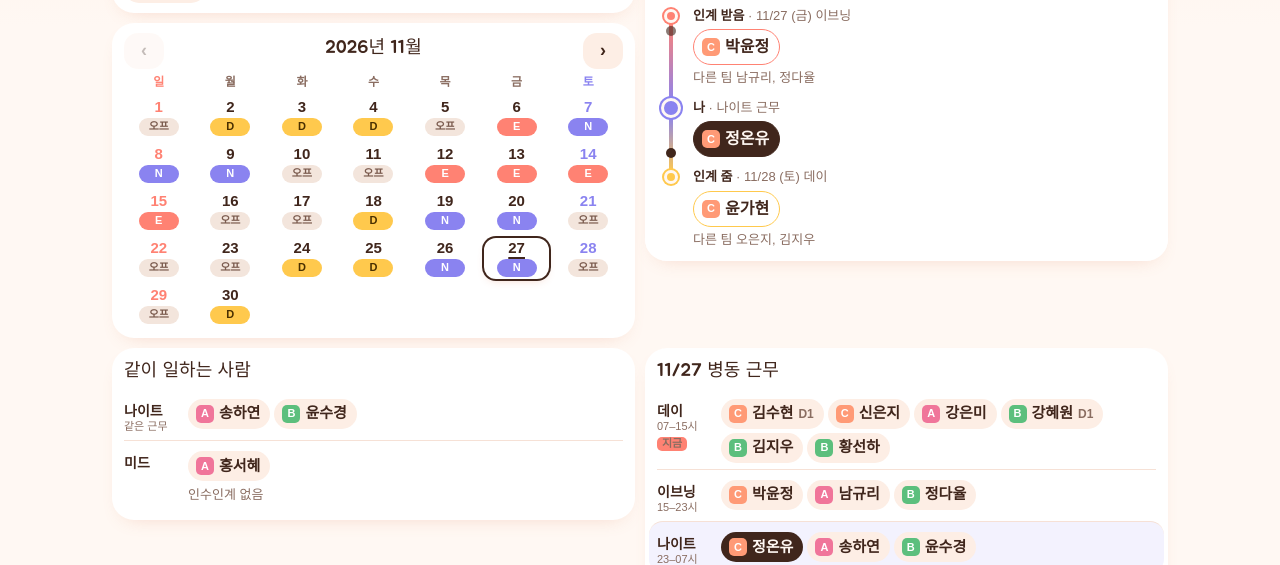
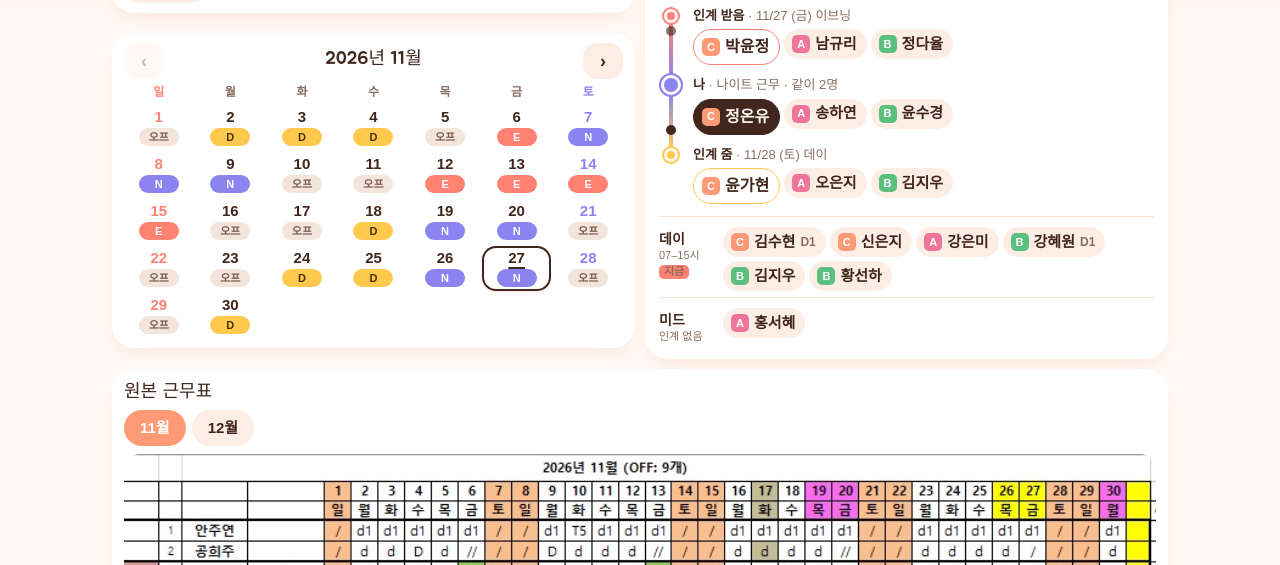
Before and after one commit to honghongonon/onyu-handover-board, a plain HTML site: page index.html in a window 1280 px wide. Shown: the part 235-800 px from the top of the page. Drawn offline with Linux system fonts and the light colour scheme; a web font is replaced by a local one.

Commit message:
인계 카드에 A·B·C팀 전원과 병동 근무를 합치기
같은 팀을 맨 앞에 크게 두고 다른 팀을 이어 붙인다. 같이 일하는 사람과
병동 근무 패널을 없애고 인계 카드 안에 합쳐 더 짧게 보이게 한다.

Co-Authored-By: Claude Opus 5.5 <noreply@anthropic.com>
Claude-Session: https://claude.ai/code/session_0175ye5dALxGDBRYNwhHMq7p

```diff
--- a/index.html
+++ b/index.html
@@ -14,7 +14,7 @@
    PICTURE a sky band for the selected shift (sun, sunset, moon) over a vertical relay: 받는 인계 → 나 → 주는 인계
    COLOUR white or deep night ground; shift colours amber D, coral E, indigo N, teal MD; team rose A, green B, sky C
    TYPE IBM Plex Sans KR for everything, weights carry hierarchy
-   LAYOUT phone first: header, Sun–Sat month calendar, now, relay, coworkers, ward board, original photos; at 760px+ calendar beside relay */
+   LAYOUT phone first: header, Sun–Sat month calendar, now, relay (all teams, my team first) with the rest of the ward folded in, original photos; at 760px+ calendar beside relay */
 :root{color-scheme:light;--bg:light-dark(#fff8f3,#1c1512);--top:light-dark(#ffeee3,#2a1d18);--surf:light-dark(#ffffff,#261c18);--ink:light-dark(#40261c,#f8eae2);--mute:light-dark(#8a6d61,#bfa293);--line:light-dark(#f6e1d6,#3b2c25);--card:light-dark(#fdeee5,#33251f);--sh:light-dark(rgba(220,120,80,.32),rgba(0,0,0,.5));--acc:#ff9a76;--d:#ffc94d;--e:#ff8273;--n:#8a83f0;--md:#45bfa2;--ta:#f0759a;--tb:#5cbf7d;--tc:#ff9a76;--off:light-dark(#c9aea2,#7d675e)}
 :root[data-theme=light]{color-scheme:light}
 :root[data-theme=dark]{color-scheme:light}
@@ -58,9 +58,9 @@ button:focus-visible{outline:2px solid var(--tc);outline-offset:2px}
 main{padding:10px max(12px,env(safe-area-inset-left,0px)) calc(24px + env(safe-area-inset-bottom,0px));max-width:1080px;margin:0 auto;display:grid;gap:10px}
 #hero,#now,#mine{scroll-margin-top:84px}
 [hidden]{display:none!important}
-#mine{grid-area:me}#calbox{grid-area:cal;touch-action:pan-y}#now{grid-area:now}#hero{grid-area:hero}#crew{grid-area:crew}#board{grid-area:board}#pics{grid-area:pics}
-main{grid-template-areas:"me" "now" "cal" "hero" "crew" "board" "pics"}
-@media(min-width:760px){main{grid-template-columns:minmax(0,1fr) minmax(0,1fr);grid-template-areas:"me me" "now hero" "cal hero" "crew board" "pics pics";align-items:start}}
+#mine{grid-area:me}#calbox{grid-area:cal;touch-action:pan-y}#now{grid-area:now}#hero{grid-area:hero}#pics{grid-area:pics}
+main{grid-template-areas:"me" "now" "cal" "hero" "pics"}
+@media(min-width:760px){main{grid-template-columns:minmax(0,1fr) minmax(0,1fr);grid-template-areas:"me me" "now hero" "cal hero" "pics pics";align-items:start}}
 .hero{border-radius:18px;overflow:hidden;background:var(--card);border:1px solid var(--line)}
 .sky{position:relative;height:96px;padding:12px 16px;color:#fff;transition:background .5s}
 .sky.D{background:linear-gradient(160deg,#ffe29a,#ffb347 70%,#f59a23);color:#2b1a00}
@@ -90,6 +90,9 @@ main{grid-template-areas:"me" "now" "cal" "hero" "crew" "board" "pics"}
 .chip .cd{font-size:12px;color:var(--mute);font-weight:600}
 .others{margin-top:3px;font-size:13px;color:var(--mute)}
 .note{font-size:13px;color:var(--mute);margin-top:4px}
+.ext{padding:0 14px 10px}
+.ext .row:first-child{border-top:1px solid var(--line)}
+.ext .row.on{margin:0 -8px}
 .panel{border:1px solid var(--line);border-radius:16px;padding:10px 12px;background:var(--bg)}
 .panel h2{margin:0 0 4px;font-size:16px;letter-spacing:-.02em}
 .row{display:grid;grid-template-columns:56px minmax(0,1fr);gap:8px;padding:6px 0;border-top:1px solid var(--line);align-items:start}
@@ -108,6 +111,7 @@ main{grid-template-areas:"me" "now" "cal" "hero" "crew" "board" "pics"}
 .ward .wh{display:flex;align-items:center;gap:8px;flex-wrap:wrap}
 .ward .wh h2{margin:0}
 .ward .wh .tm{font-size:12px;color:var(--mute);margin-left:auto;white-space:nowrap}
+.lab .nowtag{margin:0 0 0 4px;vertical-align:1px}
 .nowtag{display:inline-block;margin-top:3px;font-size:11px;font-weight:700;color:#fff;background:var(--e);border-radius:5px;padding:0 5px;width:max-content}
 .next{display:flex;align-items:center;justify-content:space-between;gap:12px;margin-top:8px;padding:8px 12px;border-radius:14px;background:var(--bg);border:1px solid var(--line);width:100%;text-align:left;min-height:44px}
 .next b{font-size:16px}
@@ -174,8 +178,6 @@ body{background:linear-gradient(var(--top),var(--bg) 260px) no-repeat,var(--bg)}
     <div class="grid" id="cal"></div>
   </section>
   <section class="hero" id="hero"></section>
-  <section class="panel" id="crew"></section>
-  <section class="panel" id="board"></section>
   <section class="panel" id="pics">
     <h2>원본 근무표</h2>
     <div class="tabs"><button class="tab" type="button" data-p="11" aria-pressed="true">11월</button><button class="tab" type="button" data-p="12" aria-pressed="false">12월</button></div>
@@ -243,15 +245,24 @@ function skyArt(k){
     return o+`${s}<g class="bob"><circle cx="150" cy="46" r="24" fill="#f4f1ff"/><circle cx="161" cy="38" r="20" fill="#2b2f8f"/></g></svg>`}
   return o+`<g class="bob" fill="none" stroke="currentColor" stroke-width="3.5" stroke-linecap="round" stroke-linejoin="round" opacity=".3"><path d="M132 44 h16 l-16 20 h16"/><path d="M158 22 h12 l-12 15 h12"/></g><path d="M70 96 q40-22 80-4 q26 10 50 -2 V96Z" fill="currentColor" opacity=".08"/></svg>`;
 }
-function stopHtml(label,s,i,list,needTeam){
-  const c=`var(--${s.toLowerCase()})`;
+const nowTag=(i,s)=>i===nowI&&s===nowS?'<span class="nowtag">지금</span>':'';
+function stopHtml(label,s,i,list){
   if(list===null)return `<div class="lab"><b>${label}</b> · ${SN[s]}</div><div class="note">${i<0?'10월':'1월'} 근무표가 없어요</div>`;
-  const mine=list.filter(p=>p.t===MY),rest=list.filter(p=>p.t!==MY);
-  let h=`<div class="lab"><b>${label}</b> · ${short(i)} ${SN[s]}</div>`;
-  if(mine.length)h+=`<div class="who">${mine.map(p=>chip(p,true)).join('')}</div>`+(rest.length?`<div class="others">다른 팀 ${rest.map(p=>p.n).join(', ')}</div>`:'');
-  else if(rest.length)h+=`<div class="note">이날 C팀 ${SN[s]} 근무자가 없어요. 다른 팀에서 인계해요.</div><div class="who">${rest.map(p=>chip(p,true)).join('')}</div>`;
-  else h+=`<div class="note">${SN[s]} 근무자가 없어요</div>`;
+  let h=`<div class="lab"><b>${label}</b> · ${short(i)} ${SN[s]}${nowTag(i,s)}</div>`;
+  if(!list.length)return h+`<div class="note">${SN[s]} 근무자가 없어요</div>`;
+  const has=list.some(p=>p.t===MY);
+  h+=`<div class="who">${list.map(p=>chip(p,!has||p.t===MY)).join('')}</div>`;
+  if(!has)h+=`<div class="note">이날 ${MY}팀 ${SN[s]} 근무자가 없어서 다른 팀에서 인계해요</div>`;
   return h;
+}
+/* 인계 카드 아래 칸: 그날 나머지 근무, 미드, 기타 */
+function rowHtml(i,s,sub,hl){
+  const l=on(i,s);
+  return `<div class="row${hl?' on':''}" style="--c:var(--${s.toLowerCase()})"><div class="h"><b>${SN[s]}</b>${sub?`<span>${sub}</span>`:''}${nowTag(i,s)}</div><div class="who">${l.map(p=>chip(p)).join('')||'<span class="note">없음</span>'}</div></div>`;
+}
+function etcRow(i){
+  const etc=people.filter(p=>['ETC','LEAVE'].includes(cat(days[i].c[p.n]))).map(p=>({...p,code:days[i].c[p.n]}));
+  return etc.length?`<div class="row"><div class="h"><b>기타</b><span>인계 제외</span></div><div class="who">${etc.map(p=>chip(p)).join('')}</div></div>`:'';
 }
 function hero(){
   const code=days[sel].c[ME],k=cat(code);
@@ -264,40 +275,20 @@ function hero(){
     const to=k==='D'?[sel,'E']:k==='E'?[sel,'N']:[sel+1,'D'];
     const fl=on(from[0],from[1]),tl=on(to[0],to[1]);
     const cv=s=>`var(--${s.toLowerCase()})`;
+    const mates=on(sel,k).filter(p=>p.n!==ME);
     h+=`<div class="relay fade">
       <div class="stop" style="--c:${cv(from[1])};--c2:${cv(k)}"><div class="rail"><span class="line"></span><span class="baton"></span><span class="dot"></span></div><div class="body">${stopHtml('인계 받음',from[1],from[0],fl)}</div></div>
-      <div class="stop mine" style="--c:${cv(k)};--c2:${cv(to[1])}"><div class="rail"><span class="line"></span><span class="baton" style="animation-delay:1.2s"></span><span class="dot"></span></div><div class="body"><div class="lab"><b>나</b> · ${SN[k]} 근무</div><div class="who">${chip({n:ME,t:MY,code},true)}</div></div></div>
+      <div class="stop mine" style="--c:${cv(k)};--c2:${cv(to[1])}"><div class="rail"><span class="line"></span><span class="baton" style="animation-delay:1.2s"></span><span class="dot"></span></div><div class="body"><div class="lab"><b>나</b> · ${SN[k]} 근무${mates.length?` · 같이 ${mates.length}명`:''}${nowTag(sel,k)}</div><div class="who">${chip({n:ME,t:MY,code},true)}${mates.map(p=>chip(p,p.t===MY)).join('')}</div></div></div>
       <div class="stop" style="--c:${cv(to[1])}"><div class="rail"><span class="dot"></span></div><div class="body" style="padding-bottom:0">${stopHtml('인계 줌',to[1],to[0],tl)}</div></div>
-    </div>`;
+    </div>
+    <div class="ext">${k==='D'?rowHtml(sel,'N',HRS.N):k==='N'?rowHtml(sel,'D',HRS.D):''}${rowHtml(sel,'MD','인계 없음')}${etcRow(sel)}</div>`;
   }else{
     let j=sel+1;while(j<days.length&&!['D','E','N'].includes(cat(days[j].c[ME])))j++;
     h+=`<div class="relay fade"><div class="note" style="margin:0">오늘은 인계가 없어요.</div>`+
-      (j<days.length?`<button class="next" type="button" data-go="${j}"><span><span class="lab">다음 근무</span><br><b>${short(j)} ${SN[cat(days[j].c[ME])]}</b></span><span class="pill k-${cat(days[j].c[ME])}">${cat(days[j].c[ME])}</span></button>`:`<div class="note">12월 안에는 남은 근무가 없어요</div>`)+`</div>`;
+      (j<days.length?`<button class="next" type="button" data-go="${j}"><span><span class="lab">다음 근무</span><br><b>${short(j)} ${SN[cat(days[j].c[ME])]}</b></span><span class="pill k-${cat(days[j].c[ME])}">${cat(days[j].c[ME])}</span></button>`:`<div class="note">12월 안에는 남은 근무가 없어요</div>`)+`</div>`+
+      `<div class="ext">${['D','E','N','MD'].map(s=>rowHtml(sel,s,HRS[s])).join('')}${etcRow(sel)}</div>`;
   }
   $('hero').innerHTML=h;
-}
-function crew(){
-  const k=cat(days[sel].c[ME]);
-  const box=$('crew');box.hidden=!['D','E','N'].includes(k);if(box.hidden)return;
-  const md=on(sel,'MD');
-  let h=`<h2>같이 일하는 사람</h2>`;
-  if(['D','E','N'].includes(k)){
-    const mates=on(sel,k).filter(p=>p.n!==ME);
-    h+=`<div class="row" style="--c:var(--${k.toLowerCase()})"><div class="h"><b>${SN[k]}</b><span>같은 근무</span></div><div class="who">${mates.map(p=>chip(p)).join('')||'<span class="note">없음</span>'}</div></div>`;
-  }
-  h+=`<div class="row"><div class="h"><b>미드</b></div><div><div class="who">${md.map(p=>chip(p)).join('')||'<span class="note">이날 미드 없음</span>'}</div><div class="note">인수인계 없음</div></div></div>`;
-  $('crew').innerHTML=h;
-}
-function board(){
-  const k=cat(days[sel].c[ME]);
-  const etc=people.filter(p=>['ETC','LEAVE'].includes(cat(days[sel].c[p.n]))).map(p=>({...p,code:days[sel].c[p.n]}));
-  let h=`<h2>${days[sel].m}/${days[sel].d} 병동 근무</h2>`;
-  for(const s of ['D','E','N','MD']){
-    const l=on(sel,s);
-    h+=`<div class="row${s===k?' on':''}" style="--c:var(--${s.toLowerCase()})"><div class="h"><b>${SN[s]}</b>${HRS[s]?`<span>${HRS[s]}</span>`:''}${sel===nowI&&s===nowS?'<span class="nowtag">지금</span>':''}</div><div class="who">${l.map(p=>chip(p)).join('')||'<span class="note">없음</span>'}</div></div>`;
-  }
-  if(etc.length)h+=`<div class="row"><div class="h"><b>기타</b><span>인계 제외</span></div><div class="who">${etc.map(p=>chip(p)).join('')}</div></div>`;
-  $('board').innerHTML=h;
 }
 const START={D:7,E:15,N:23},END={D:15,E:23,N:7};
 let nowI=-1,nowS='';
@@ -352,11 +343,11 @@ let shownM=0,swiped=-1e9;
 function render(){
   if(days[sel].m!==viewM||!$('cal').children.length){viewM=days[sel].m;cal()}
   else $('cal').querySelectorAll('.day[data-i]').forEach(b=>b.setAttribute('aria-pressed',+b.dataset.i===sel));
-  hero();crew();board();
+  hero();
   if(shownM!==viewM){shownM=viewM;pics(viewM)}
 }
 nowBox();render();
-setInterval(()=>{nowBox();board()},30000);
+setInterval(()=>{const was=nowI+nowS;nowBox();if(nowI+nowS!==was)hero()},30000);
 $('cal').addEventListener('click',e=>{if(performance.now()-swiped<400)return;const b=e.target.closest('.day:not(.empty)');if(b){sel=+b.dataset.i;render()}});
 $('hero').addEventListener('click',e=>{const b=e.target.closest('[data-go]');if(b){sel=+b.dataset.go;render()}});
 const MONTHS=[...new Set(days.map(x=>x.m))];
```
Also changed, not shown: 1 other file.
